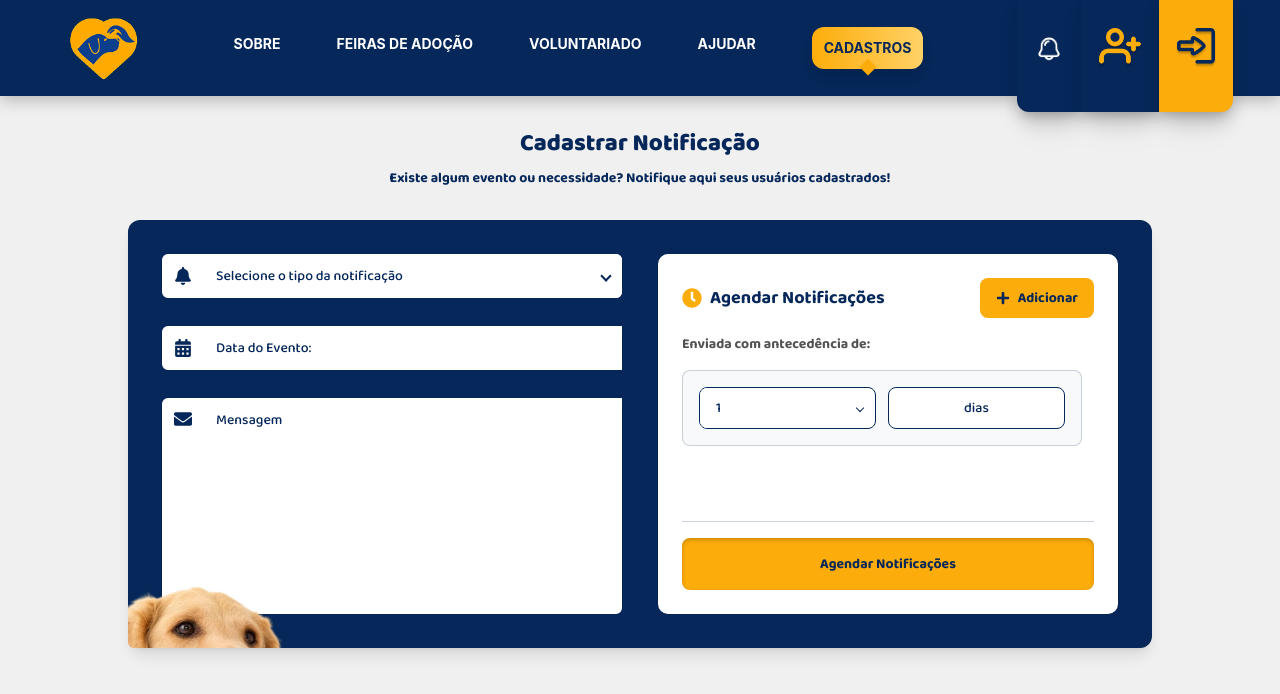
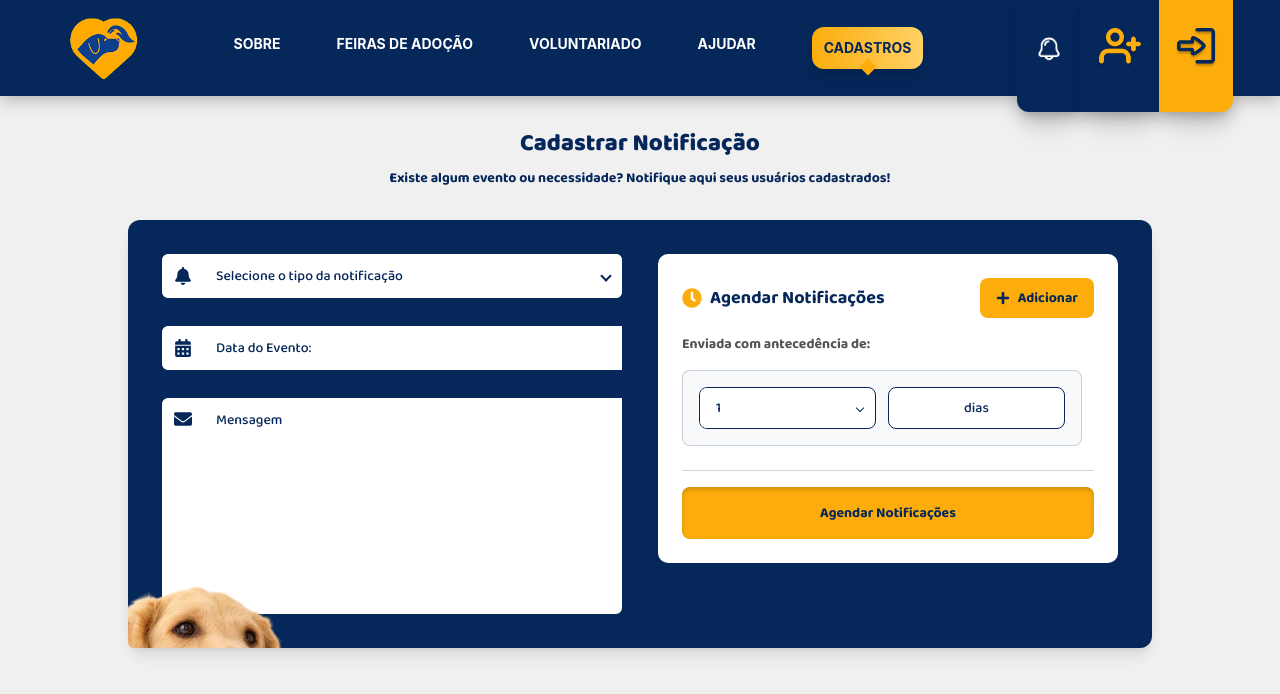
Before and after one commit to Projeto-Extensao-SPTech/front-end, a React (Vite) app: page /cadastro-notificacao in a window 1280 px wide. Shown: the top 694 px of the page. Built offline with nearby package versions, Linux system fonts and the light colour scheme.

Commit message:
feat(notifications): interface adjusts

```diff
--- a/src/pages/CadastroNotificacao.jsx
+++ b/src/pages/CadastroNotificacao.jsx
@@ -2,7 +2,7 @@ import { useState, useEffect } from 'react'
 import flatpickr from 'flatpickr'
 import 'flatpickr/dist/flatpickr.min.css'
 import { Portuguese } from 'flatpickr/dist/l10n/pt.js'
-import { FaCalendarAlt, FaPaw, FaBell, FaEnvelope, FaClock, FaPlus, FaTrashclear} from 'react-icons/fa'
+import { FaCalendarAlt, FaPaw, FaBell, FaEnvelope, FaClock, FaPlus, FaTrash} from 'react-icons/fa'
 import Button from '../components/ui/Button'
 import api from '../api/apiUserService'
 import { handleHttpFeedback } from '../js/utils/handleHttpFeedback'
@@ -224,7 +224,8 @@ export default function CadastroNotificacao() {
 
             <div className="w-11/12 max-w-5xl bg-[#052759] p-8 rounded-xl shadow-lg relative">
 
-                <form onSubmit={enviarFormulario} className="grid lg:grid-cols-2 gap-8">
+                <form onSubmit={enviarFormulario} className="grid lg:grid-cols-2 gap-8 items-start">
+
 
                     <div className="space-y-6">
 
```
